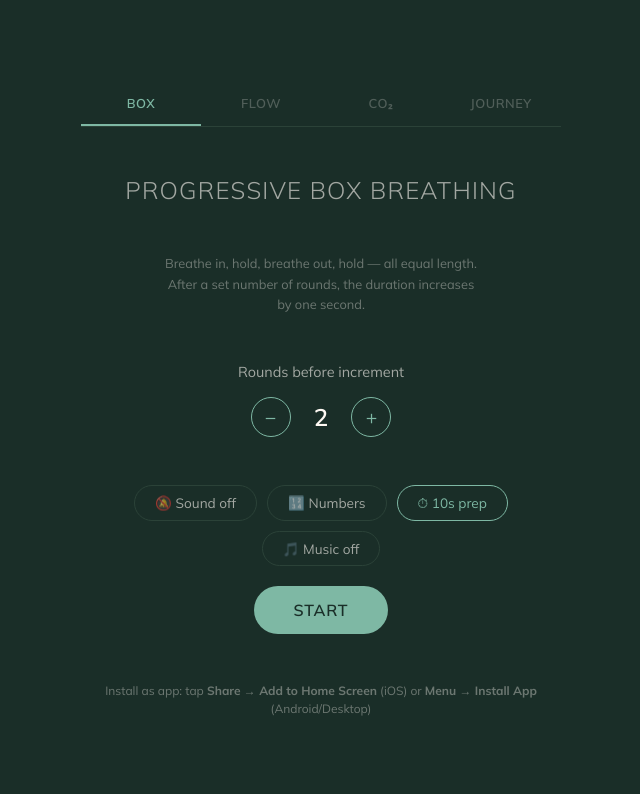
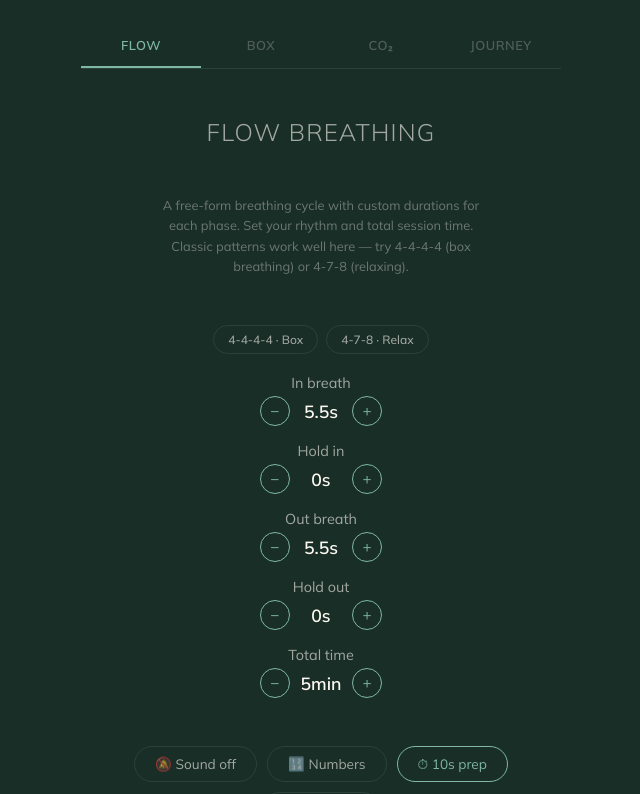
Before and after one commit to nickvunen/lekker-progressief-box-ademen, a React (Vite) app: page / in a window 1280 px wide. Shown: the top 794 px of the page, without its empty margins (319-959 px from the left). Built offline with nearby package versions, Linux system fonts and the light colour scheme; no server answers.

Commit message:
Reorder tabs (Flow first), update descriptions, add Flow presets

```diff
--- a/src/App.css
+++ b/src/App.css
@@ -201,6 +201,33 @@
 }
 
 .sound-toggle.sound-on {
+  border-color: var(--accent);
+  color: var(--accent);
+}
+
+/* Flow preset chips */
+.preset-row {
+  display: flex;
+  flex-wrap: wrap;
+  gap: 8px;
+  justify-content: center;
+  margin-bottom: 4px;
+}
+
+.preset-btn {
+  font-family: 'Mulish', system-ui, sans-serif;
+  font-size: 0.75rem;
+  font-weight: 500;
+  color: var(--text-muted);
+  background: transparent;
+  border: 1px solid var(--bg-light);
+  border-radius: 50px;
+  padding: 6px 14px;
+  cursor: pointer;
+  transition: all 0.2s ease;
+}
+
+.preset-btn:hover {
   border-color: var(--accent);
   color: var(--accent);
 }
--- a/src/App.tsx
+++ b/src/App.tsx
@@ -33,11 +33,11 @@ const TITLES: Record<Tab, string> = {
 
 const DESCRIPTIONS: Record<Tab, string> = {
   'progressive-box':
-    'Breathe in, hold, breathe out, hold — all equal length. After a set number of rounds, the duration increases by one second.',
+    'Breathe in, hold, breathe out, hold — all equal length. After a set number of rounds, the duration increases by one second. Good for building stress tolerance.',
   'flow-breathing':
-    'A free-form breathing cycle with custom durations for each phase. Set your rhythm and total session time.',
+    'A free-form breathing cycle with custom durations for each phase. Set your rhythm and total session time. Classic patterns work well here — try 4-4-4-4 (box breathing) or 4-7-8 (relaxing).',
   'co2-table':
-    'Diver training: alternate between rest and breath-holds. Rest periods shorten each round to build CO₂ tolerance.',
+    'Alternate between rest and breath-holds. Rest periods shorten each round to train your stress tolerance and CO₂ tolerance.',
   'breath-journey':
     'Take a short breath journey to deeply relax and connect with yourself.',
 };
@@ -51,7 +51,7 @@ function formatTime(secs: number) {
 function App() {
   const [activeTab, setActiveTab] = usePersistedState<Tab>(
     'activeTab',
-    'progressive-box',
+    'flow-breathing',
   );
   const [roundsPerIncrement, setRoundsPerIncrement] = usePersistedState(
     'progressiveBox.roundsPerIncrement',
@@ -201,6 +201,20 @@ function App() {
     setMusicEnabled((m) => !m);
   };
 
+  const applyFlowPreset = (preset: '4-4-4-4' | '4-7-8') => {
+    if (preset === '4-4-4-4') {
+      setBreatheIn(4);
+      setHoldIn(4);
+      setBreatheOut(4);
+      setHoldOut(4);
+    } else {
+      setBreatheIn(4);
+      setHoldIn(7);
+      setBreatheOut(8);
+      setHoldOut(0);
+    }
+  };
+
   // Kick off background music. Called synchronously inside the Start click
   // so iOS treats it as a user-gesture-initiated play (required to unlock
   // this audio element). No `await` must precede this call on the iOS path.
@@ -326,16 +340,16 @@ function App() {
       {!isActive && (
         <div className="tabs">
           <button
+            className={`tab ${activeTab === 'flow-breathing' ? 'tab-active' : ''}`}
+            onClick={() => handleTabChange('flow-breathing')}
+          >
+            Flow
+          </button>
+          <button
             className={`tab ${activeTab === 'progressive-box' ? 'tab-active' : ''}`}
             onClick={() => handleTabChange('progressive-box')}
           >
             Box
-          </button>
-          <button
-            className={`tab ${activeTab === 'flow-breathing' ? 'tab-active' : ''}`}
-            onClick={() => handleTabChange('flow-breathing')}
-          >
-            Flow
           </button>
           <button
             className={`tab ${activeTab === 'co2-table' ? 'tab-active' : ''}`}
@@ -446,6 +460,20 @@ function App() {
 
           {activeTab === 'flow-breathing' && (
             <div className="settings">
+              <div className="preset-row">
+                <button
+                  className="preset-btn"
+                  onClick={() => applyFlowPreset('4-4-4-4')}
+                >
+                  4-4-4-4 · Box
+                </button>
+                <button
+                  className="preset-btn"
+                  onClick={() => applyFlowPreset('4-7-8')}
+                >
+                  4-7-8 · Relax
+                </button>
+              </div>
               <FlowSetting
                 label="In breath"
                 value={breatheIn}
```
